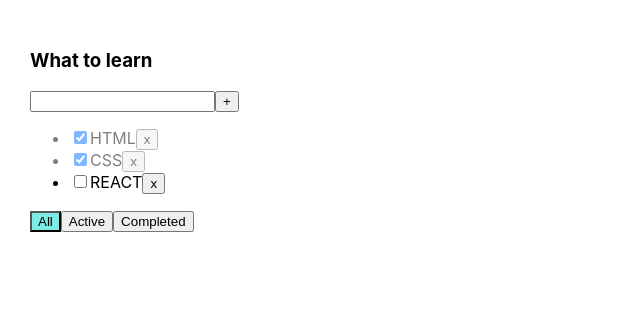
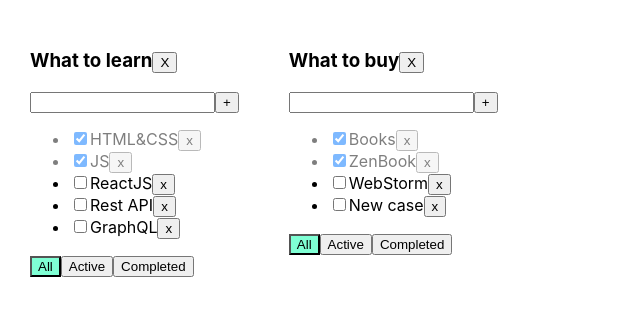
Before and after one commit to phoenix2307/TODO, a React (Create React App) app: page / in a window 1280 px wide. Shown: the top 316 px of the page, without its empty margins (0-640 px from the left). Built offline with nearby package versions, Linux system fonts and the light colour scheme.

Commit message:
todolist - 5

```diff
--- a/src/App.css
+++ b/src/App.css
@@ -7,16 +7,18 @@
   margin-right: 50px;
 }
 
+.error {
+  border: red 1px solid;
+}
+
+.error-message {
+  color: red;
+}
+
+.active-filter {
+  background-color: aquamarine;
+}
 
 .is-done {
   opacity: 0.5;
 }
-
-.active {
-  background-color: #7eece5;
-}
-
-.error {
-  outline: none;
-  border: 2px solid red;
-}
--- a/src/App.tsx
+++ b/src/App.tsx
@@ -1,75 +1,96 @@
 import React, {useState} from 'react';
 import './App.css';
-import TodoList from "./TodoList";
-import {v1} from "uuid";
+import {Todolist} from './Todolist';
+import {v1} from 'uuid';
 
-//Create
-//Read
-//Update
-//Delete
-//CRUD
+export type FilterValuesType = "all" | "active" | "completed";
 
-export type TaskType = {
+export type TodoListType = {
     id: string
     title: string
-    isDone: boolean
+    filter: FilterValuesType
 }
 
-export type FilterValuesType = 'all' | 'active' | 'completed'
+function App() {
+    let todolistID1 = v1()
+    let todolistID2 = v1()
+    let [todolists, setTodoLists] = useState<Array<TodoListType>>([
+            {id: todolistID1, title: 'What to learn', filter: 'all'},
+            {id: todolistID2, title: 'What to buy', filter: 'all'}
+        ]
+    )
+    // let [filter, setFilter] = useState<FilterValuesType>("all");
+    let [tasks, setTasks] = useState({
+        [todolistID1]: [
+            {id: v1(), title: "HTML&CSS", isDone: true},
+            {id: v1(), title: "JS", isDone: true},
+            {id: v1(), title: "ReactJS", isDone: false},
+            {id: v1(), title: "Rest API", isDone: false},
+            {id: v1(), title: "GraphQL", isDone: false},
+        ],
+        [todolistID2]: [
+            {id: v1(), title: "Books", isDone: true},
+            {id: v1(), title: "ZenBook", isDone: true},
+            {id: v1(), title: "WebStorm", isDone: false},
+            {id: v1(), title: "New case", isDone: false},
+        ]
+    })
 
-function App() {
 
-    //BLL:
-    const todoListTitle: string = 'What to learn'
+    function removeTask(todoListID: string, id: string) {
+        setTasks({...tasks, [todoListID]: tasks[todoListID].filter(f=> f.id !== id)})
+        // let filteredTasks = tasks.filter(t => t.id != id);
+        // setTasks(filteredTasks);
+    }
+    function addTask(todoListID: string, title: string) {
+        let newTask = {id: v1(), title: title, isDone: false}
+        setTasks({...tasks, [todoListID]: [newTask, ...tasks[todoListID]]})
+        // let task = {id: v1(), title: title, isDone: false};
+        // let newTasks = [task, ...tasks];
+        // setTasks(newTasks);
+    }
+    function changeStatus(todoListID: string, taskId: string, isDone: boolean) {
+        setTasks({...tasks, [todoListID]: tasks[todoListID].map(t=> t.id === taskId ? {...t, isDone} : t)})
 
-    const [tasks, setTasks] = useState<Array<TaskType>>([
-        {id: v1(), title: 'HTML', isDone: true},
-        {id: v1(), title: 'CSS', isDone: true},
-        {id: v1(), title: 'REACT', isDone: false},
-    ])
-    const [filter, setFilter] = useState<FilterValuesType>('all')
-
-    const changeFilter = (filter: FilterValuesType) => {
-        setFilter(filter)
+        // let task = tasks.find(t => t.id === taskId);
+        // if (task) {
+        //     task.isDone = isDone;
+        // }
+        // setTasks([...tasks]);
     }
-    const removeTask = (taskId: string) => {
-        setTasks(tasks.filter(task => task.id !== taskId))
+    function changeFilter(todoListID: string, value: FilterValuesType) {
+        setTodoLists(todolists.map(m => m.id === todoListID ? {...m, filter: value} : m))
+        // setFilter(value);
     }
-    const addTask = (newTaskTitle: string) => {
-        // const newTaskTitle: string = 'New Task'
-        const newTask: TaskType = {
-            id: v1(),
-            title: newTaskTitle,
-            isDone: false
-        }
-        setTasks([newTask, ...tasks])
+    function removeTodoList(todolistID: string) {
+        setTodoLists(todolists.filter(t=> t.id !== todolistID))
     }
 
-    const changeTaskStatus = (taskID: string, isDone: boolean) => {
-        const updatedTasks = tasks.map(t => t.id === taskID ? {...t, isDone: isDone} : t)
-            setTasks(updatedTasks)
-    }
-
-    let tasksForRender = tasks
-    if (filter === 'active') {
-        tasksForRender = tasks.filter(t => t.isDone === false)
-    }
-    if (filter === 'completed') {
-        tasksForRender = tasks.filter(t => t.isDone === true)
-    }
-
-    //UI:
     return (
         <div className="App">
-            <TodoList
-                title={todoListTitle}
-                tasks={tasksForRender}
-                filter={filter}
-                addTasks={addTask}
-                removeTask={removeTask}
-                changeFilter={changeFilter}
-                changeTaskStatus={changeTaskStatus}
-            />
+            {todolists.map(t => {
+                let tasksForTodolist = tasks[t.id];
+                if (t.filter === "active") {
+                    tasksForTodolist = tasks[t.id].filter(t => !t.isDone);
+                }
+                if (t.filter === "completed") {
+                    tasksForTodolist = tasks[t.id].filter(t => t.isDone);
+                }
+                return (
+                    <Todolist
+                        key={t.id}
+                        todoListID={t.id}
+                        title={t.title}
+                        tasks={tasksForTodolist}
+                        removeTask={removeTask}
+                        changeFilter={changeFilter}
+                        addTask={addTask}
+                        changeTaskStatus={changeStatus}
+                        onClickHandler={removeTodoList}
+                        filter={t.filter}
+                    />
+                )
+            })}
         </div>
     );
 }
--- a/src/TodoList.tsx
+++ b/src/TodoList.tsx
@@ -1,96 +1,97 @@
 import React, {ChangeEvent, KeyboardEvent, useState} from 'react';
-import {FilterValuesType, TaskType} from "./App";
+import {FilterValuesType} from './App';
+
+type TaskType = {
+    id: string
+    title: string
+    isDone: boolean
+}
 
 type PropsType = {
+    todoListID: string
     title: string
     tasks: Array<TaskType>
-    removeTask: (taskId: string) => void
-    changeFilter: (filter: FilterValuesType) => void
-    addTasks: (title: string) => void
+    removeTask: (todolist: string, taskId: string) => void
+    changeFilter: (todoListID: string, value: FilterValuesType) => void
+    addTask: (todoListID: string, title: string) => void
+    changeTaskStatus: (todoListID: string, taskId: string, isDone: boolean) => void
+    onClickHandler: (todoListID: string) => void
     filter: FilterValuesType
-    changeTaskStatus: (taskID: string, isDone: boolean) => void
 }
 
-function TodoList(props: PropsType) {
-    const [title, setTitle] = useState<string>('')
-    const [error, setError] = useState<boolean>(false)
+export function Todolist(props: PropsType) {
+
+    let [title, setTitle] = useState("")
+    let [error, setError] = useState<string | null>(null)
 
     const addTask = () => {
-        const trimmedTitle = title.trim()
-        if (trimmedTitle) {
-            props.addTasks(trimmedTitle)
+        if (title.trim() !== "") {
+            props.addTask(props.todoListID, title.trim());
+            setTitle("");
         } else {
-            setError(true)
-        }
-        setTitle('')
-
-    }
-    const changeTitle = (e: ChangeEvent<HTMLInputElement>) => {
-        setTitle(e.currentTarget.value)
-        setError(false)
-    }
-    const keyPress = (e: KeyboardEvent<HTMLInputElement>) => {
-        if (e.key === 'Enter') {
-            addTask()
+            setError("Title is required");
         }
     }
-    const clickAll = () => props.changeFilter('all')
-    const clickActive = () => props.changeFilter('active')
-    const clickCompleted = () => props.changeFilter('completed')
 
-    const tasksJSX = props.tasks.map(task => {
+    const onChangeHandler = (e: ChangeEvent<HTMLInputElement>) => {
+        setTitle(e.currentTarget.value)
+    }
 
-        const getClasses = () => task.isDone ? 'is-done' : '';
-        const changeStatus = (e: ChangeEvent<HTMLInputElement>) =>
-            props.changeTaskStatus(task.id, e.currentTarget.checked)
-        const removeTask = () => props.removeTask(task.id)
+    const onKeyPressHandler = (e: KeyboardEvent<HTMLInputElement>) => {
+        setError(null);
+        if (e.charCode === 13) {
+            addTask();
+        }
+    }
 
-        return (
-            <li key={task.id} className={getClasses()}>
-                <input type="checkbox"
-                       checked={task.isDone}
-                       onChange={changeStatus}
-                />
-                <span>{task.title}</span>
-                <button onClick={removeTask}>x</button>
-            </li>
-        )
-    })
-    const errorMessage = <div style={{color: "red"}}>Title is required!</div>
+    const onAllClickHandler = () => props.changeFilter(props.todoListID, "all");
+    const onActiveClickHandler = () => props.changeFilter(props.todoListID, "active");
+    const onCompletedClickHandler = () => props.changeFilter(props.todoListID, "completed");
+    const onClickHandler = () => {
+        props.onClickHandler(props.todoListID)
+    }
 
-    const getBtnClass = (filter: FilterValuesType) => props.filter === filter ? 'active' : '';
-    return (
+    return <div>
+        <h3>{props.title}
+            <button onClick={onClickHandler}>X</button>
+        </h3>
         <div>
-            <h3>{props.title}</h3>
-            <div>
-                <input
-                    value={title}
-                    onChange={changeTitle}
-                    onKeyPress={keyPress}
-                    className={error ? 'error' : ''}
+            <input value={title}
+                   onChange={onChangeHandler}
+                   onKeyPress={onKeyPressHandler}
+                   className={error ? "error" : ""}
             />
             <button onClick={addTask}>+</button>
-                {error && errorMessage}
+            {error && <div className="error-message">{error}</div>}
         </div>
         <ul>
-                {tasksJSX}
+            {
+                props.tasks.map(t => {
+                    const onClickHandler = () => props.removeTask(props.todoListID, t.id)
+                    const onChangeHandler = (e: ChangeEvent<HTMLInputElement>) => {
+                        props.changeTaskStatus(props.todoListID, t.id, e.currentTarget.checked);
+                    }
+
+                    return <li key={t.id} className={t.isDone ? "is-done" : ""}>
+                        <input type="checkbox"
+                               onChange={onChangeHandler}
+                               checked={t.isDone}/>
+                        <span>{t.title}</span>
+                        <button onClick={onClickHandler}>x</button>
+                    </li>
+                })
+            }
         </ul>
         <div>
-                <button
-                    className={getBtnClass('all')}
-                    onClick={clickAll}>All
+            <button className={props.filter === 'all' ? "active-filter" : ""}
+                    onClick={onAllClickHandler}>All
             </button>
-                <button
-                    className={getBtnClass('active')}
-                    onClick={clickActive}>Active
+            <button className={props.filter === 'active' ? "active-filter" : ""}
+                    onClick={onActiveClickHandler}>Active
             </button>
-                <button
-                    className={getBtnClass('completed')}
-                    onClick={clickCompleted}>Completed
+            <button className={props.filter === 'completed' ? "active-filter" : ""}
+                    onClick={onCompletedClickHandler}>Completed
             </button>
         </div>
     </div>
-    )
 }
-
-export default TodoList;
```
Lines whose indentation alone changed are shown as unchanged.
